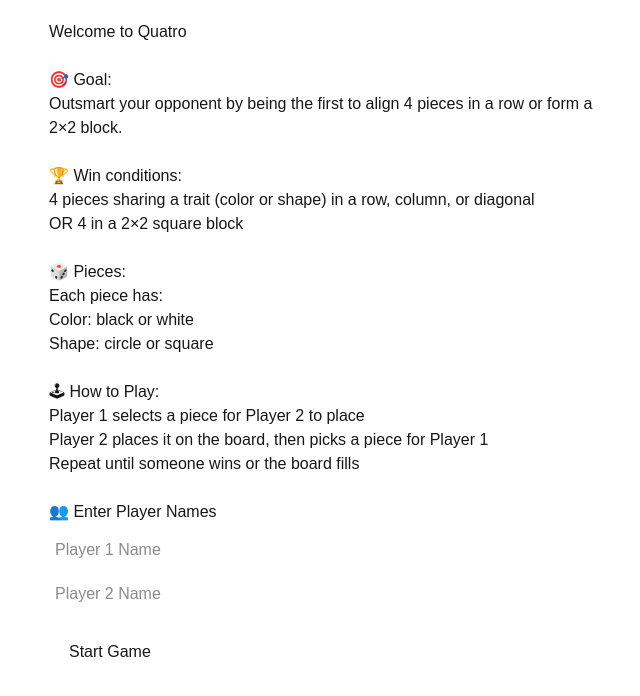
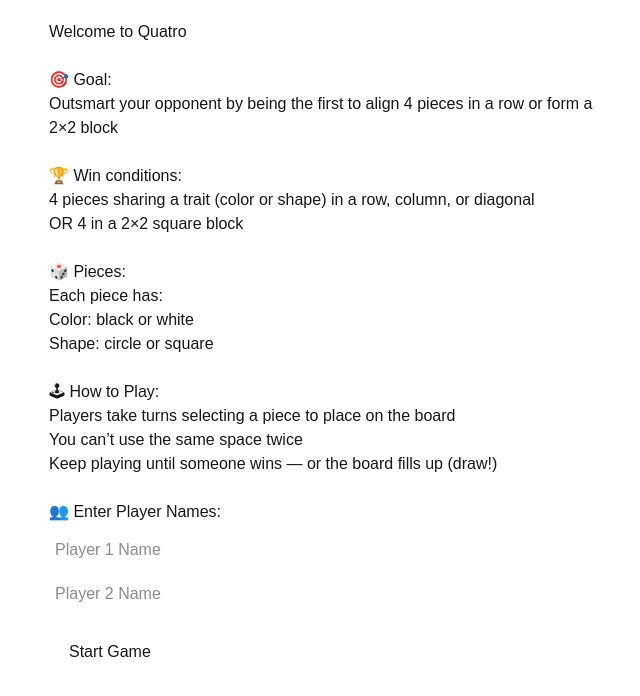
Before and after one commit to iam-weijie/quatro, a Next.js app: page / in a window 1280 px wide. Shown: the top 696 px of the page, without its empty margins (311-951 px from the left). Built offline with nearby package versions, Linux system fonts and the light colour scheme.

Commit message:
renew ruleset

```diff
--- a/app/page.js
+++ b/app/page.js
@@ -21,7 +21,7 @@ export default function Home() {
       <h1>Welcome to Quatro</h1>
       <br/>
       <h2>🎯 Goal:</h2>
-      <p>Outsmart your opponent by being the first to align 4 pieces in a row or form a 2×2 block.</p>
+      <p>Outsmart your opponent by being the first to align 4 pieces in a row or form a 2×2 block</p>
       <br/>
       <h2>🏆 Win conditions:</h2>
       <ul>
@@ -38,12 +38,12 @@ export default function Home() {
       <br/>
       <h2>🕹 How to Play:</h2>
       <ol>
-        <li>Player 1 selects a piece for Player 2 to place</li>
-        <li>Player 2 places it on the board, then picks a piece for Player 1</li>
-        <li>Repeat until someone wins or the board fills</li>
+        <li>Players take turns selecting a piece to place on the board</li>
+        <li>You can’t use the same space twice</li>
+        <li>Keep playing until someone wins — or the board fills up (draw!)</li>
       </ol>
       <br/>
-      <h2>👥 Enter Player Names</h2>
+      <h2>👥 Enter Player Names:</h2>
       <input
         placeholder="Player 1 Name"
         value={player1}
```
